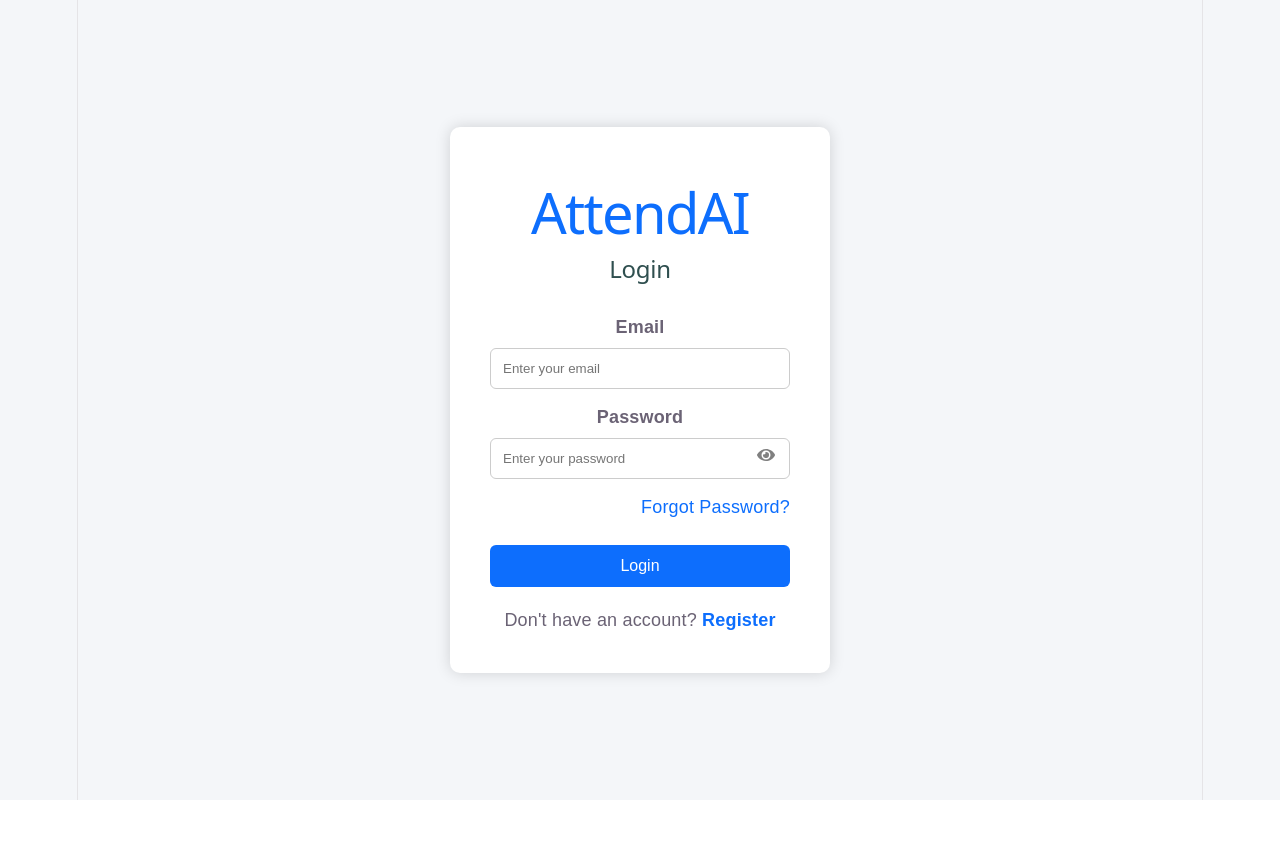
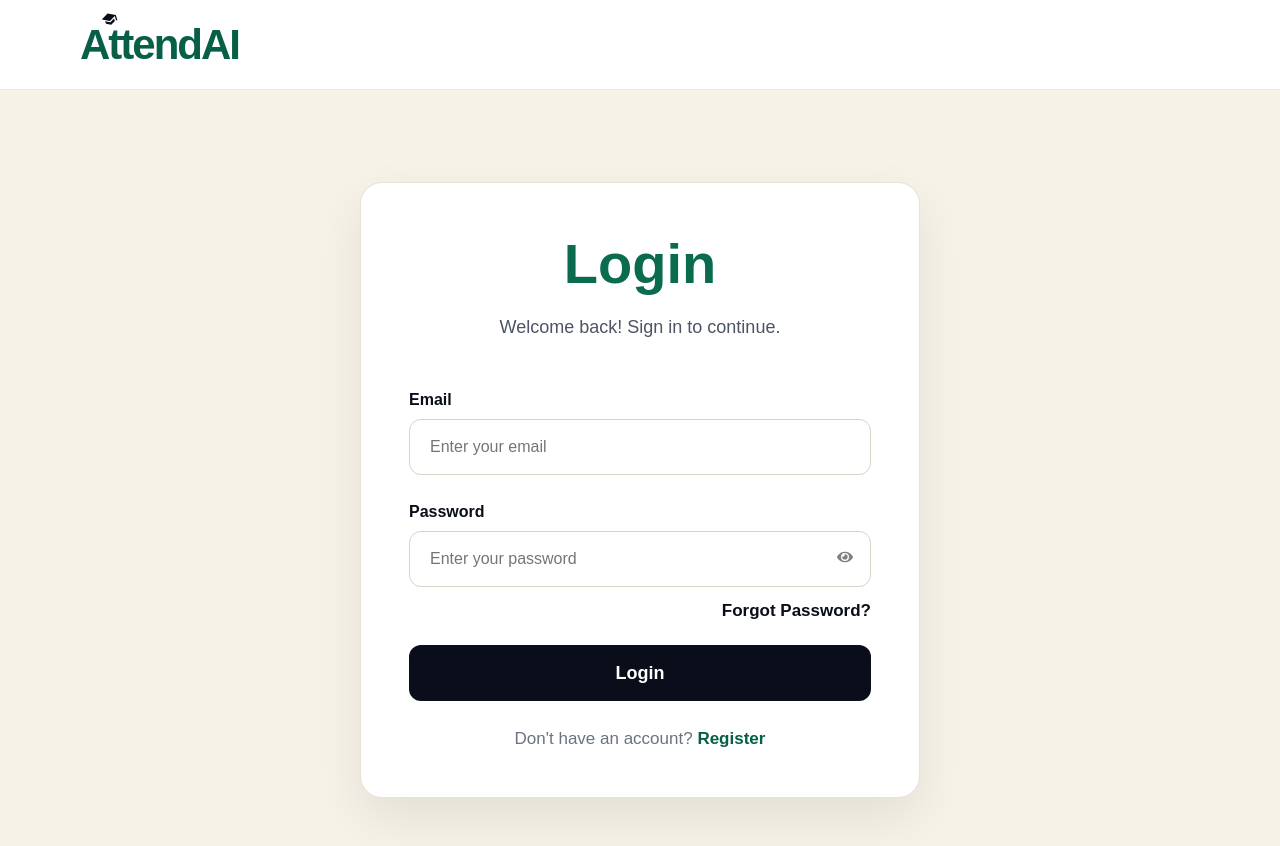
Before and after one commit to omrakibe/AI-Attendance-System, a React (Vite) app in the folder frontend/: page / in a window 1280 px wide. Shown: the top 846 px of the page. Before the commit the page ends 800 px from the top, so only its background shows below. Built offline with nearby package versions, Linux system fonts and the light colour scheme.

Commit message:
Redesign authentication UI

```diff
--- a/frontend/src/components/Button.jsx
+++ b/frontend/src/components/Button.jsx
@@ -1,5 +1,18 @@
-function Button({ text, type = "button" }) {
-  return <button type={type}>{text}</button>;
+function Button({
+    text,
+    type = "button",
+    className = "",
+    onClick,
+}) {
+    return (
+        <button
+            type={type}
+            className={className}
+            onClick={onClick}
+        >
+            {text}
+        </button>
+    );
 }
 
 export default Button;
--- /dev/null
+++ b/frontend/src/components/Header.jsx
@@ -0,0 +1,17 @@
+import "../styles/Header.css";
+import { MdSchool } from "react-icons/md";
+
+function Header() {
+  return (
+    <header className="header">
+      <div className="logo">
+        <span className="cap">
+          <MdSchool />
+        </span>
+        AttendAI
+      </div>
+    </header>
+  );
+}
+
+export default Header;
--- a/frontend/src/components/InputField.jsx
+++ b/frontend/src/components/InputField.jsx
@@ -6,7 +6,7 @@ function InputField({
   onChange,
 }) {
   return (
-    <>
+    <div className="input-group">
       <label>{label}</label>
 
       <input
@@ -15,7 +15,7 @@ function InputField({
         value={value}
         onChange={onChange}
       />
-    </>
+    </div>
   );
 }
 
--- a/frontend/src/index.css
+++ b/frontend/src/index.css
@@ -1,111 +1,22 @@
-:root {
-  --text: #6b6375;
-  --text-h: #08060d;
-  --bg: #fff;
-  --border: #e5e4e7;
-  --code-bg: #f4f3ec;
-  --accent: #aa3bff;
-  --accent-bg: rgba(170, 59, 255, 0.1);
-  --accent-border: rgba(170, 59, 255, 0.5);
-  --social-bg: rgba(244, 243, 236, 0.5);
-  --shadow:
-    rgba(0, 0, 0, 0.1) 0 10px 15px -3px, rgba(0, 0, 0, 0.05) 0 4px 6px -2px;
-
-  --sans: system-ui, 'Segoe UI', Roboto, sans-serif;
-  --heading: system-ui, 'Segoe UI', Roboto, sans-serif;
-  --mono: ui-monospace, Consolas, monospace;
-
-  font: 18px/145% var(--sans);
-  letter-spacing: 0.18px;
-  color-scheme: light dark;
-  color: var(--text);
-  background: var(--bg);
-  font-synthesis: none;
-  text-rendering: optimizeLegibility;
-  -webkit-font-smoothing: antialiased;
-  -moz-osx-font-smoothing: grayscale;
-
-  @media (max-width: 1024px) {
-    font-size: 16px;
-  }
+*{
+  margin:0;
+  padding:0;
+  box-sizing:border-box;
 }
 
-@media (prefers-color-scheme: dark) {
-  :root {
-    --text: #9ca3af;
-    --text-h: #f3f4f6;
-    --bg: #16171d;
-    --border: #2e303a;
-    --code-bg: #1f2028;
-    --accent: #c084fc;
-    --accent-bg: rgba(192, 132, 252, 0.15);
-    --accent-border: rgba(192, 132, 252, 0.5);
-    --social-bg: rgba(47, 48, 58, 0.5);
-    --shadow:
-      rgba(0, 0, 0, 0.4) 0 10px 15px -3px, rgba(0, 0, 0, 0.25) 0 4px 6px -2px;
-  }
-
-  #social .button-icon {
-    filter: invert(1) brightness(2);
-  }
+html,
+body,
+#root{
+  width:100%;
+  min-height:100vh;
 }
 
-body {
-  margin: 0;
+body{
+  font-family:Arial, Helvetica, sans-serif;
+  background:#F7F2E7;
+  color:#0A0E1A;
 }
 
-#root {
-  width: 1126px;
-  max-width: 100%;
-  margin: 0 auto;
-  text-align: center;
-  border-inline: 1px solid var(--border);
-  min-height: 100svh;
-  display: flex;
-  flex-direction: column;
-  box-sizing: border-box;
+#root{
+  width:100%;
 }
-
-h1,
-h2 {
-  font-family: var(--heading);
-  font-weight: 500;
-  color: var(--text-h);
-}
-
-h1 {
-  font-size: 56px;
-  letter-spacing: -1.68px;
-  margin: 32px 0;
-  @media (max-width: 1024px) {
-    font-size: 36px;
-    margin: 20px 0;
-  }
-}
-h2 {
-  font-size: 24px;
-  line-height: 118%;
-  letter-spacing: -0.24px;
-  margin: 0 0 8px;
-  @media (max-width: 1024px) {
-    font-size: 20px;
-  }
-}
-p {
-  margin: 0;
-}
-
-code,
-.counter {
-  font-family: var(--mono);
-  display: inline-flex;
-  border-radius: 4px;
-  color: var(--text-h);
-}
-
-code {
-  font-size: 15px;
-  line-height: 135%;
-  padding: 4px 8px;
-  background: var(--code-bg);
-}
--- a/frontend/src/pages/ForgetPassword.jsx
+++ b/frontend/src/pages/ForgetPassword.jsx
@@ -2,7 +2,9 @@ import { useState } from "react";
 import { useNavigate } from "react-router-dom";
 import InputField from "../components/InputField";
 import Button from "../components/Button";
-import "./../styles/ForgotPassword.css";
+import "../styles/ForgotPassword.css";
+import Header from "../components/Header";
+import "../styles/Header.css";
 
 function ForgotPassword() {
   const navigate = useNavigate();
@@ -22,10 +24,12 @@ function ForgotPassword() {
   };
 
   return (
+    <>
+      <Header />
+
+      <div className="login-container">
          <div className="forgot-container">
             <div className="forgot-card">
-
-        <h1>AttendAI</h1>
 
                 <h2>Forgot Password</h2>
 
@@ -47,7 +51,7 @@ function ForgotPassword() {
                       <p className="login-text">
                         Remember your password?
 
-            <span onClick={() => navigate("/")}>
+                        <span onClick={() => navigate("/login")}>
                             {" "}Login
                         </span>
 
@@ -57,6 +61,8 @@ function ForgotPassword() {
 
             </div>
           </div>
+       </div>
+    </>
   );
 }
 
--- a/frontend/src/pages/Login.jsx
+++ b/frontend/src/pages/Login.jsx
@@ -1,9 +1,12 @@
 import { useState } from "react";
 import { useNavigate } from "react-router-dom";
 import { FaEye, FaEyeSlash } from "react-icons/fa";
+
 import InputField from "../components/InputField";
 import Button from "../components/Button";
-import "./../styles/Login.css";
+import Header from "../components/Header";
+
+import "../styles/Login.css";
 
 function Login() {
   const navigate = useNavigate();
@@ -22,13 +25,20 @@ function Login() {
   };
 
   return (
+    <>
+      <Header />
+
       <div className="login-container">
         <div className="login-card">
-        <h1>AttendAI</h1>
 
           <h2>Login</h2>
 
+          <p className="subtitle">
+            Welcome back! Sign in to continue.
+          </p>
+
           <form onSubmit={handleLogin}>
+
             <InputField
               label="Email"
               type="email"
@@ -37,6 +47,7 @@ function Login() {
               onChange={(e) => setEmail(e.target.value)}
             />
 
+            <div className="input-group">
               <label>Password</label>
 
               <div className="password-box">
@@ -54,6 +65,7 @@ function Login() {
                   {showPassword ? <FaEyeSlash /> : <FaEye />}
                 </span>
               </div>
+            </div>
 
             <p
               className="forgot-password"
@@ -65,12 +77,17 @@ function Login() {
             <Button text="Login" type="submit" />
 
             <p className="register-text">
-            Don't have an account?
-            <span onClick={() => navigate("/register")}> Register</span>
+              Don't have an account?{" "}
+              <span onClick={() => navigate("/register")}>
+                Register
+              </span>
             </p>
+
           </form>
+
         </div>
       </div>
+    </>
   );
 }
 
--- /dev/null
+++ b/frontend/src/styles/Header.css
@@ -0,0 +1,48 @@
+.header{
+    width:100%;
+    height:90px;
+
+    background:#ffffff;
+
+    display:flex;
+    align-items:center;
+
+    padding:0 80px;
+
+    border-bottom:1px solid #ece8df;
+}
+
+.logo{
+    position:relative;
+
+    display:inline-flex;
+    align-items:center;
+
+    font-size:42px;
+    font-weight:700;
+
+    color:#065F46;
+
+    font-family:Arial, Helvetica, sans-serif;
+
+    letter-spacing:-2px;
+
+    user-select:none;
+
+    cursor:default;
+}
+
+.cap{
+
+    position:absolute;
+
+    top:-10px;
+
+    left:22px;
+
+    font-size:16px;
+
+    color:#0A0E1A;
+
+    transform:rotate(-18deg);
+}
--- a/frontend/src/styles/Login.css
+++ b/frontend/src/styles/Login.css
@@ -6,133 +6,142 @@
 }
 
 body{
-    background:#f4f6f9;
+    background:
+    linear-gradient(
+        to bottom,
+        #ffffff 0%,
+        #fbf7ef 20%,
+        #F7F2E7 100%
+    );
 }
 
+/* ---------- Page ---------- */
+
 .login-container{
+    min-height:100vh;
     display:flex;
     justify-content:center;
     align-items:center;
-    height:100vh;
+    padding:60px 20px;
 }
+
+/* ---------- Card ---------- */
 
 .login-card{
 
-    width:380px;
+    width:100%;
+    max-width:560px;
 
-    background:white;
+    background:#ffffff;
 
-    padding:40px;
+    padding:48px;
 
-    border-radius:10px;
+    border-radius:22px;
 
-    box-shadow:0px 0px 15px rgba(0,0,0,0.15);
+    border:1px solid #E9E2D5;
+
+    box-shadow:0 20px 50px rgba(0,0,0,.08);
 }
 
-.login-card h1{
-
-    text-align:center;
-
-    color:#0d6efd;
-
-    margin-bottom:10px;
-}
+/* ---------- Heading ---------- */
 
 .login-card h2{
 
     text-align:center;
-    color:darkslategray ;
-    margin-bottom:30px;
-     margin-top: 30px;
+
+    color:#0A6B4F;
+
+    font-size:56px;
+
+    font-weight:700;
+
+    margin-bottom:18px;
 }
 
-.login-card label{
+.subtitle{
+
+    text-align:center;
+
+    color:#4B5563;
+
+    font-size:18px;
+
+    line-height:1.5;
+
+    margin-bottom:50px;
+}
+
+/* ---------- Inputs ---------- */
+
+.input-group{
+
+    width:100%;
+
+    margin-bottom:28px;
+}
+
+.input-group label{
 
     display:block;
 
-    margin-top:15px;
+    margin-bottom:10px;
 
-    margin-bottom:8px;
+    font-size:16px;
 
-    font-weight:bold;
+    font-weight:700;
+
+    color:#0A0E1A;
 }
 
-.login-card input{
+.input-group input{
 
     width:100%;
 
-    padding:12px;
+    height:56px;
 
-    border:1px solid #ccc;
+    padding:0 20px;
 
-    border-radius:6px;
+    border:1px solid #D9D4C8;
+
+    border-radius:12px;
+
+    font-size:16px;
+
+    outline:none;
+
+    transition:.2s;
+
+    background:white;
 }
 
-.login-card button{
+.input-group input:focus{
+
+    border-color:#0A6B4F;
+
+    box-shadow:0 0 0 3px rgba(10,107,79,.12);
+}
+
+/* ---------- Password ---------- */
+
+.password-box{
+
+    position:relative;
+
+    width:100%;
+}
+
+.password-box input{
 
     width:100%;
 
-    margin-top:25px;
-
-    padding:12px;
-
-    border:none;
-
-    background:#0d6efd;
-
-    color:white;
-
-    border-radius:6px;
-
-    cursor:pointer;
-
-    font-size:16px;
-}
-
-.login-card button:hover{
-
-    background:#0b5ed7;
-}
-
-.forgot-password{
-
-    margin-top:15px;
-
-    color:#0d6efd;
-
-    cursor:pointer;
-
-    text-align:right;
-}
-
-.register-text{
-
-    margin-top:20px;
-
-    text-align:center;
-}
-
-.register-text span{
-
-    color:#0d6efd;
-
-    font-weight:bold;
-
-    cursor:pointer;
-}
-.password-box{
-    position:relative;
-}
-
-.password-box input{
-    width:100%;
+    padding-right:52px;
 }
 
 .eye-icon{
 
     position:absolute;
 
-    right:15px;
+    right:18px;
 
     top:50%;
 
@@ -140,5 +149,87 @@ body{
 
     cursor:pointer;
 
-    color:gray;
+    color:#808080;
 }
+
+/* ---------- Forgot Password ---------- */
+
+.forgot-password{
+
+    text-align:right;
+
+    margin-top:-14px;
+
+    margin-bottom:24px;
+
+    font-size:17px;
+
+    font-weight:600;
+
+    color:#0A0E1A;
+
+    cursor:pointer;
+}
+
+.forgot-password:hover{
+
+    color:#065F46;
+}
+
+/* ---------- Button ---------- */
+
+.login-card button{
+
+    width:100%;
+
+    height:56px;
+
+    border:none;
+
+    border-radius:12px;
+
+    background:#0A0E1A;
+
+    color:white;
+
+    font-size:18px;
+
+    font-weight:700;
+
+    cursor:pointer;
+
+    transition:.25s ease;
+}
+
+.login-card button:hover{
+
+    background:#1E293B;
+
+}
+
+/* ---------- Register ---------- */
+
+.register-text{
+
+    margin-top:28px;
+
+    text-align:center;
+
+    font-size:17px;
+
+    color:#6B7280;
+}
+
+.register-text span{
+
+    color:#065F46;
+
+    font-weight:700;
+
+    cursor:pointer;
+}
+
+.register-text span:hover{
+
+    color:#0A6B4F;
+}
```
Also changed, not shown: frontend/src/styles/ForgotPassword.css (+28 -39 lines). Lines whose indentation alone changed are shown as unchanged.
